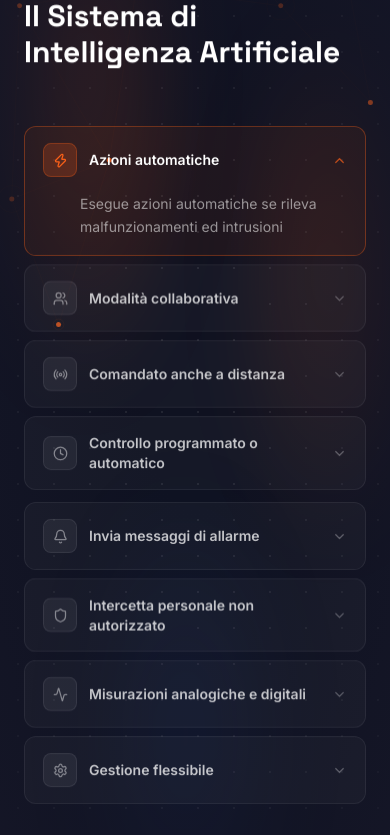
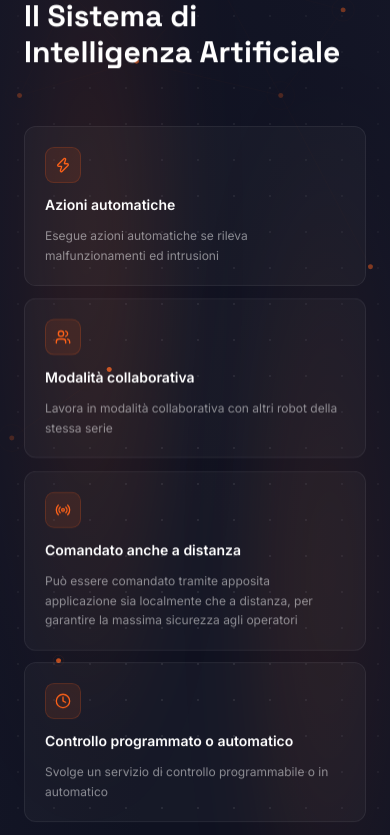
Before and after one commit to Magerio96/intellysafe, a Next.js app: page /sistema in a window 390 px wide. Shown: the part 4480-5315 px from the top of the page. Built offline with nearby package versions, Linux system fonts and the light colour scheme.

Commit message:
feat: replace accordion with card grid in SistemaFunzionalita

```diff
--- a/components/sections/sistema/SistemaFunzionalita.tsx
+++ b/components/sections/sistema/SistemaFunzionalita.tsx
@@ -1,8 +1,7 @@
 'use client'
-import { useState } from 'react'
-import { motion, AnimatePresence } from 'framer-motion'
+import { motion } from 'framer-motion'
 import { staggerContainer, fadeInUp, viewportOnce } from '@/lib/animations'
-import { Zap, Users, Radio, Clock, Bell, Shield, Activity, Settings, ChevronDown, type LucideIcon } from 'lucide-react'
+import { Zap, Users, Radio, Clock, Bell, Shield, Activity, Settings, type LucideIcon } from 'lucide-react'
 import AnimatedBackground from '@/components/ui/AnimatedBackground'
 import { FEATURE_IA } from '@/lib/constants'
 
@@ -12,8 +11,6 @@ const ICON_MAP: Record<string, LucideIcon> = {
 }
 
 export default function SistemaFunzionalita() {
-  const [openId, setOpenId] = useState<number | null>(1)
-
   return (
     <section className="relative overflow-hidden" style={{ backgroundColor: '#0f1221', padding: '80px 0' }}>
       <AnimatedBackground compact />
@@ -44,92 +41,52 @@ export default function SistemaFunzionalita() {
           </motion.h2>
         </motion.div>
 
-        {/* ── Accordion 2 colonne ── */}
-        <div className="grid lg:grid-cols-2 gap-3">
-          {[FEATURE_IA.slice(0, 4), FEATURE_IA.slice(4, 8)].map((col, ci) => (
+        {/* ── Card grid ── */}
         <motion.div
-              key={ci}
           variants={staggerContainer}
           initial="hidden"
           whileInView="visible"
           viewport={viewportOnce}
-              className="flex flex-col gap-2"
+          className="grid grid-cols-1 sm:grid-cols-2 lg:grid-cols-4 gap-3"
         >
-              {col.map(f => {
+          {FEATURE_IA.map(f => {
             const Icon = ICON_MAP[f.icona] || Zap
-                const isOpen = openId === f.id
             return (
               <motion.div
                 key={f.id}
                 variants={fadeInUp}
-                    whileHover={!isOpen ? {
-                      borderColor: 'rgba(255,98,25,0.25)',
-                      backgroundColor: 'rgba(255,255,255,0.055)',
-                    } : undefined}
+                whileHover={{
+                  borderColor: 'rgba(255,98,25,0.4)',
+                  backgroundColor: 'rgba(255,98,25,0.05)',
+                  y: -2,
+                }}
                 style={{
                   willChange: 'transform',
                   borderRadius: 12,
-                      border: isOpen ? '1px solid rgba(255,98,25,0.35)' : '1px solid rgba(255,255,255,0.07)',
-                      backgroundColor: isOpen ? 'rgba(255,98,25,0.06)' : 'rgba(255,255,255,0.03)',
+                  border: '1px solid rgba(255,255,255,0.07)',
+                  backgroundColor: 'rgba(255,255,255,0.03)',
+                  padding: '20px',
                   transition: 'background-color 0.2s, border-color 0.2s',
-                      overflow: 'hidden',
-                      cursor: 'pointer',
+                  display: 'flex',
+                  flexDirection: 'column',
+                  gap: 12,
                 }}
               >
-                    <button
-                      onClick={() => setOpenId(isOpen ? null : f.id)}
-                      className="w-full flex items-center gap-3 text-left"
-                      style={{ padding: '16px 18px' }}
-                    >
                 <div style={{
-                        width: 34, height: 34, borderRadius: 8, flexShrink: 0,
-                        backgroundColor: isOpen ? 'rgba(255,98,25,0.2)' : 'rgba(255,255,255,0.06)',
-                        border: isOpen ? '1px solid rgba(255,98,25,0.3)' : '1px solid rgba(255,255,255,0.08)',
+                  width: 36, height: 36, borderRadius: 9, flexShrink: 0,
+                  backgroundColor: 'rgba(255,98,25,0.1)',
+                  border: '1px solid rgba(255,98,25,0.2)',
                   display: 'flex', alignItems: 'center', justifyContent: 'center',
-                        transition: 'background-color 0.25s, border-color 0.25s',
                 }}>
-                        <Icon style={{ width: 15, height: 15, color: isOpen ? '#FF6219' : 'rgba(255,255,255,0.45)', transition: 'color 0.25s' }} />
+                  <Icon style={{ width: 16, height: 16, color: '#FF6219' }} />
                 </div>
-                      <span
-                        className="flex-1 font-semibold text-sm"
-                        style={{ color: isOpen ? '#fff' : 'rgba(255,255,255,0.75)' }}
-                      >
-                        {f.titolo}
-                      </span>
-                      <ChevronDown style={{
-                        width: 15, height: 15,
-                        color: isOpen ? 'rgba(255,98,25,0.7)' : 'rgba(255,255,255,0.3)',
-                        transform: isOpen ? 'rotate(180deg)' : 'rotate(0deg)',
-                        transition: 'transform 0.25s, color 0.2s',
-                        flexShrink: 0,
-                      }} />
-                    </button>
-
-                    <AnimatePresence initial={false}>
-                      {isOpen && (
-                        <motion.div
-                          key="content"
-                          initial={{ height: 0, opacity: 0 }}
-                          animate={{ height: 'auto', opacity: 1 }}
-                          exit={{ height: 0, opacity: 0 }}
-                          transition={{ duration: 0.25, ease: [0.25, 0.1, 0.25, 1] }}
-                          style={{ overflow: 'hidden' }}
-                        >
-                          <p
-                            className="text-sm leading-relaxed"
-                            style={{ color: 'rgba(255,255,255,0.55)', padding: '0 18px 16px 55px' }}
-                          >
-                            {f.descrizione}
-                          </p>
-                        </motion.div>
-                      )}
-                    </AnimatePresence>
+                <p className="font-semibold text-sm text-white leading-snug">{f.titolo}</p>
+                <p className="text-xs leading-relaxed" style={{ color: 'rgba(255,255,255,0.5)' }}>{f.descrizione}</p>
               </motion.div>
             )
           })}
         </motion.div>
-          ))}
-        </div>
+
       </div>
     </section>
   )
```
Lines whose indentation alone changed are shown as unchanged.
